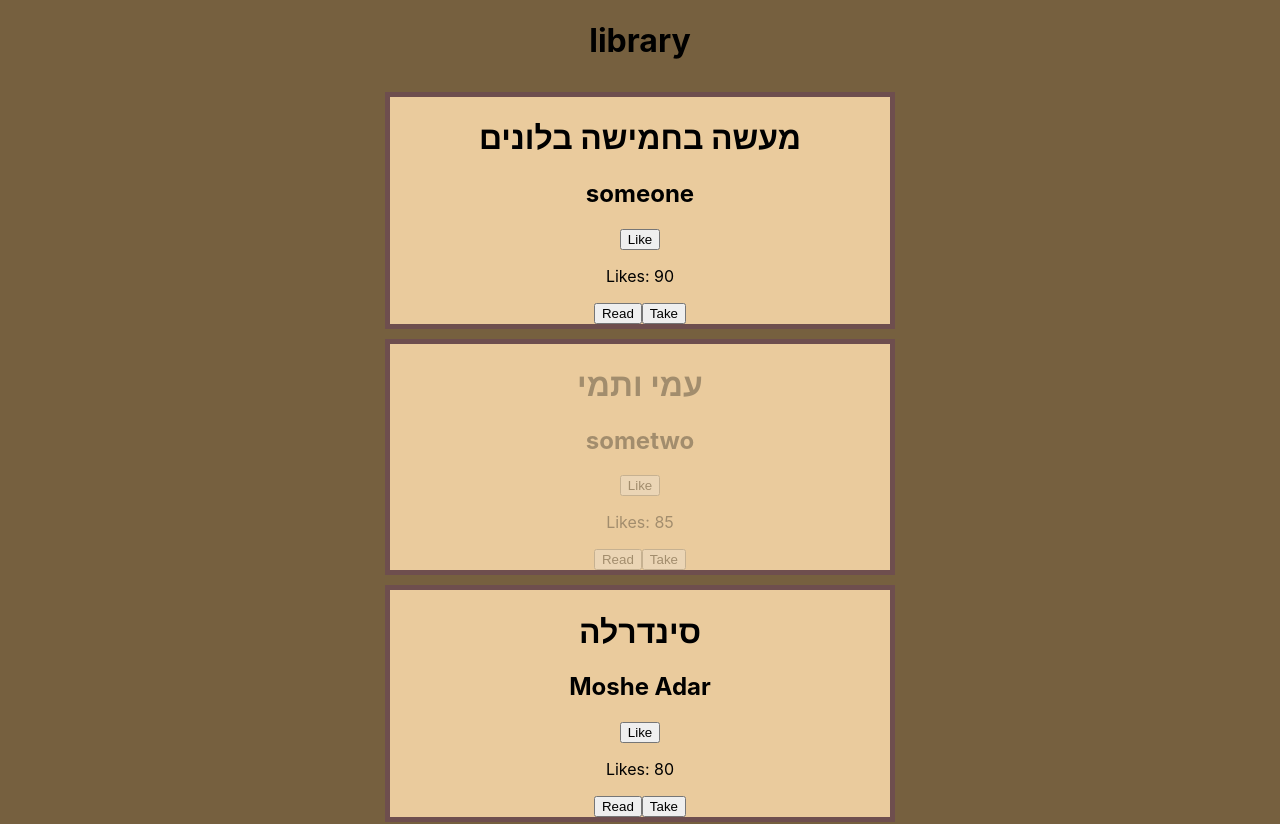
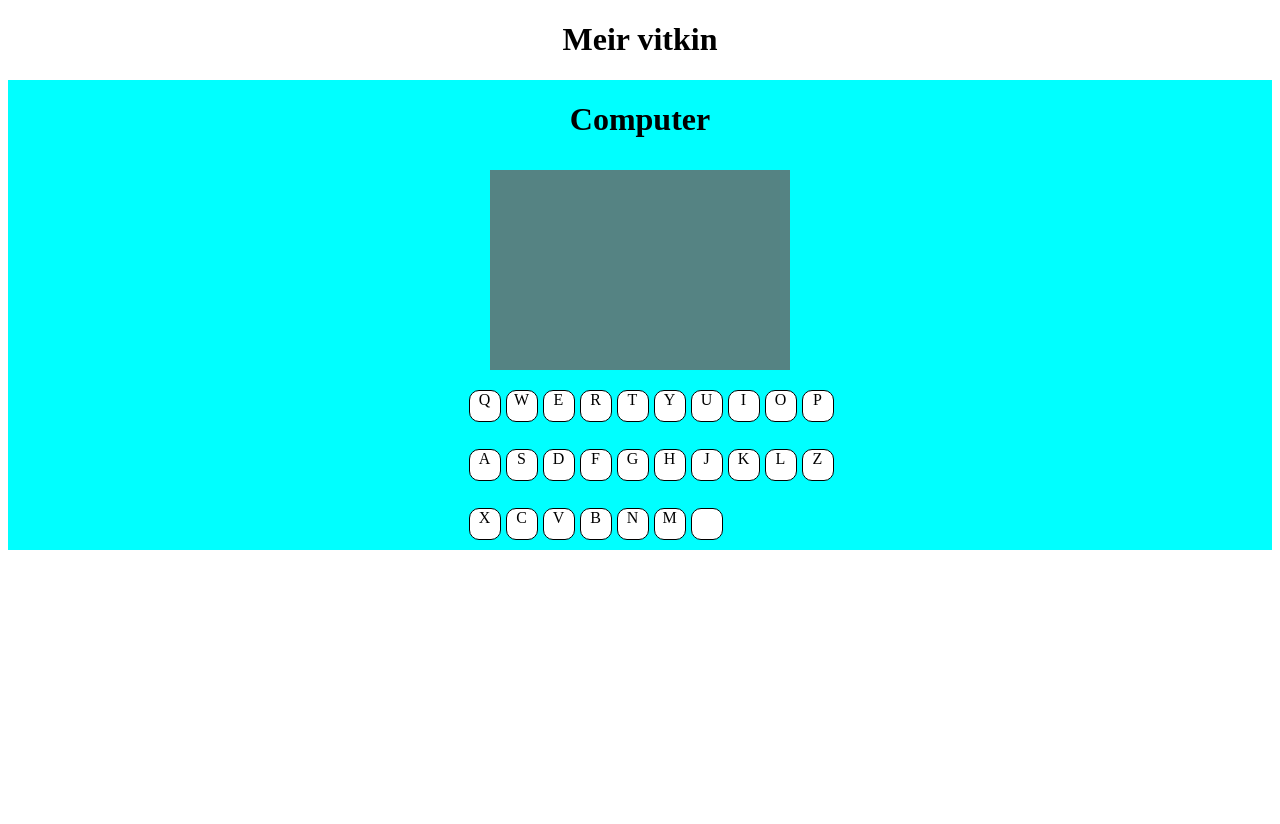
Before and after one commit to MeirVitkin/React_project, a React (Create React App) app: page / in a window 1280 px wide. Shown: the top 824 px of the page. After the commit the page ends 800 px from the top, so only its background shows below. Built offline with nearby package versions, Linux system fonts and the light colour scheme.

Commit message:
i added the App2

```diff
--- a/src/App.css
+++ b/src/App.css
@@ -8,10 +8,8 @@
   ;
 }
 .container{
-  min-width: 500px;
-  max-width: 600px;
-  min-height: 200px;
-  max-height: 300px;
+  width: 350px;
+  height: 400px;
   background-color: rgb(234, 203, 157);
   border: 5px solid rgb(110, 78, 78);
 
--- a/src/App.js
+++ b/src/App.js
@@ -7,6 +7,7 @@ const books = [
     title: "מעשה בחמישה בלונים",
     author: "someone",
     sample:"this is an owsome book",
+    serialNumber: "0257461",
     likes: 90,
     onshelf: true
   },
@@ -14,6 +15,7 @@ const books = [
     title: "עמי ותמי",
     author: "sometwo",
     sample:" it is good to read this book",
+    serialNumber: "0257462",
     likes: 85,
     onshelf: false
   },
@@ -21,6 +23,7 @@ const books = [
     title: "סינדרלה",
     author: "Moshe Adar",
     sample:" i think it is good to read this book",
+    serialNumber: "0257463",
     likes: 80,
     onshelf: true
   },
@@ -28,26 +31,22 @@ const books = [
     title: "pinokio",
     author: "Meir vitkin",
     sample:"never give up on this book",
+    serialNumber: "0257464",
     likes: 80,
     onshelf: true
   }
 ]
 function setOnshelf(book){
-  book.onshelf=false;
+ {book.onshelf ? book.onshelf= false : book.onshelf = true} ;
 }
 
 function App() {
   return (
     <div className="App">
       <h1> library</h1>
-      {books.map((book, idx) => (
-        <div className="container">
+      {books.map((book, i) => (
+        <div className="container" key={i}>
           <DisplayBook
-            key={idx}
-            title={book.title}
-            author={book.author}
-            likes={book.likes}
-            onshelf={book.onshelf}
             sample={book.sample}
             setOnshelf={setOnshelf}
             book={book}
--- a/src/App2.js
+++ b/src/App2.js
@@ -0,0 +1,26 @@
+import Computer from "./component/computer";
+import Keyboard from "./component/keyboard";
+
+const alphabetKeys = [
+    'Q', 'W', 'E', 'R', 'T', 'Y', 'U', 'I', 'O', 'P',
+    'A', 'S', 'D', 'F', 'G', 'H', 'J', 'K', 'L',
+    'Z', 'X', 'C', 'V', 'B', 'N', 'M'
+];
+const hebrewAlphabetKeys = [
+    '/', "'", 'ק', 'ר', 'א', 'ט', 'ו', 'י', 'פ', 'ן', 'ם', 'ש', 'ד', 'ג', 'כ', 'ע', 'י', 'ח', 'ל', 'ך', 'ף', ',', 'ז', 'ס', 'ב', 'ה', 'נ', 'מ', 'צ', 'ת', 'ץ'
+  ];
+
+export function GetKeywords() {
+    return alphabetKeys;
+}
+function App2() {
+    console.log(alphabetKeys);
+    return(
+        <>
+            <h1>Meir vitkin</h1>
+            <Computer
+            />
+        </>
+    )
+}
+export default App2;
--- a/src/component/book.js
+++ b/src/component/book.js
@@ -6,26 +6,28 @@ function showP(sample){
 
 
 
-function DisplayBook({ title, author, likes, onshelf, key,sample,setOnshelf,book }) {
-    const [like, setLikes] = useState(likes);
+function DisplayBook({sample,setOnshelf,book }) {
+    const [like, setLikes] = useState(book.likes);
     const increaseLikes = () => {
         setLikes(like + 1);
+        book.likes =like;
     };
     return (
-        <div style={!onshelf ? { opacity: 0.3 } : null}>
-            <p>{key}</p>
-            <h1 style={like > 100 ? {
+        <div style={!book.onshelf ? { opacity: 0.3 } : null}>
+            <h1 style={book.likes > 100 ? {
                 fontSize: '40px',
                 color: 'rgb(165, 108, 22)'
-            } : null}>{title}</h1>
-            <h2>{author}</h2>
-            <LikeButton increaseLikes={increaseLikes} /><p>Likes: {like}  </p>
+            } : null}>{book.title}</h1>
+            <h2>{book.author}</h2>
+
+            <LikeButton increaseLikes={increaseLikes} /><p>Likes: {book.likes}  </p>
             <ReadButton showP={showP}
                         sample={sample}
-            />
+                        />
             <TakeButton setOnshelf={setOnshelf}
                         book={book}
-             />
+                        />
+            <p>Serial Number : {book.serialNumber}</p>
         </div>
     )
 
--- a/src/component/buttons.js
+++ b/src/component/buttons.js
@@ -13,6 +13,6 @@ const ReadButton = ({ showP,sample }) => {
 const TakeButton = ({ setOnshelf,book }) => {
 
 
-    return <button onClick={()=>setOnshelf(book)}>Take</button>
+    return <button onClick={()=>setOnshelf(book)}>{book.onshelf ? 'Take' : 'Return'}</button>
 }
 export {LikeButton,ReadButton,TakeButton} ;
--- /dev/null
+++ b/src/component/computer.js
@@ -0,0 +1,14 @@
+import Keyboard from "./keyboard"
+import Screen from "./csreen";
+function Computer(){
+    return(
+        <main>
+            <h1>Computer</h1>
+            <Screen/>
+            <Keyboard
+             />
+
+        </main>
+    )
+}
+export default Computer;
--- /dev/null
+++ b/src/component/csreen.js
@@ -0,0 +1,9 @@
+function Screen(){
+    return(
+        <div className="screen">
+
+        </div>
+    )
+}
+
+export default Screen;
--- /dev/null
+++ b/src/component/keyboard.js
@@ -0,0 +1,24 @@
+import GetKeywords from "../App2"
+function showLeter(e){
+    console.log(e.target.innerText);
+}
+function Keyboard(){
+    const keyes = [
+        'Q', 'W', 'E', 'R', 'T', 'Y', 'U', 'I', 'O', 'P',
+        'A', 'S', 'D', 'F', 'G', 'H', 'J', 'K', 'L',
+        'Z', 'X', 'C', 'V', 'B', 'N', 'M',' '
+    ];
+    return(
+        <div className="keyboard">
+            {keyes.map((key,index)=>{
+                return(
+                    <div className="key" key={index} onClick={showLeter}>
+                        {key}
+                    </div>
+                )
+            })}
+        </div>
+    )
+
+}
+export default Keyboard;
--- a/src/index.js
+++ b/src/index.js
@@ -1,7 +1,7 @@
 import React from 'react';
 import ReactDOM from 'react-dom/client';
-import './index.css';
-import App from './App';
+import './index_App2.css';
+import App from './App2';
 import reportWebVitals from './reportWebVitals';
 
 const root = ReactDOM.createRoot(document.getElementById('root'));
--- /dev/null
+++ b/src/index_App2.css
@@ -0,0 +1,35 @@
+body{
+    text-align: center;
+}
+main{
+    display: flex;
+    flex-direction: column;
+    justify-content: center;
+    align-items: center;
+    min-width: 300px;
+    min-height: 200px;
+    background-color: aqua;
+}
+.screen{
+    min-width: 300px;
+    height: 200px;
+    margin: 10px;
+    background-color: rgb(85, 131, 131);
+}
+.keyboard{
+    display: grid;
+    grid-template-columns: repeat(10, 30px);
+    gap: 7px;
+
+}
+.key
+{
+
+    width: 30px;
+    height: 30px;
+    text-align: center;
+    border: 1px solid black;
+    border-radius: 10px;
+    margin: 10px;
+    background-color: white;
+}
```
